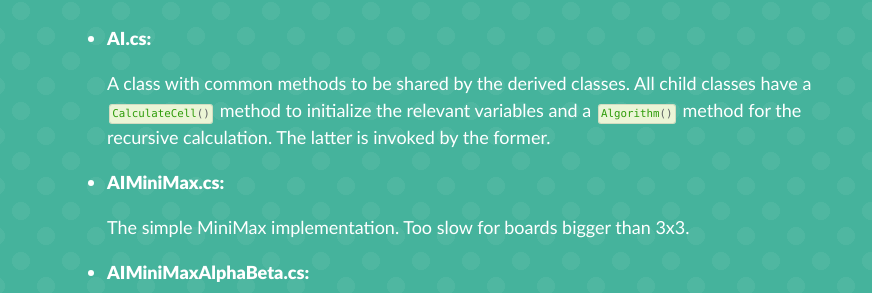
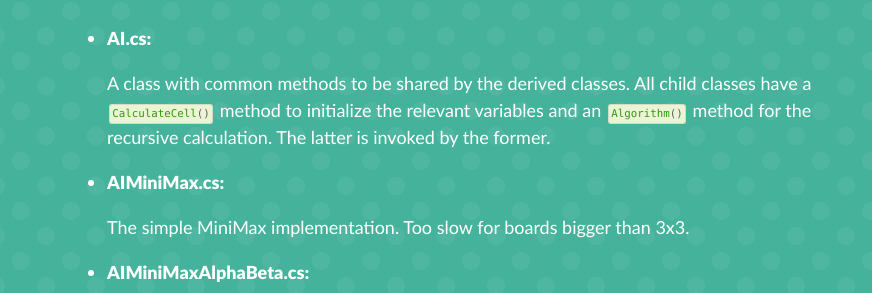
Before and after one commit to me-stevens/unbeatable-nac, a Jekyll site: the page built from index.html, in a window 1280 px wide and 900 px high, scrolled down 2078 px. Shown: the part 161-454 px from the top of the window, without its empty margins (204-1076 px from the left). Built offline with Jekyll 4.4.1, drawn with Linux system fonts in a browser that asks for light colours; some web fonts are replaced; comment, search, counter and statistics services are not loaded.

Commit message:
Correct more typos. Double ugggh.

```diff
--- a/index.html
+++ b/index.html
@@ -54,7 +54,7 @@ subtitle2: "using artificial intelligence"
 
 			<ul>
 				<li><strong>AI.cs:</strong>
-					<p>A class with common methods to be shared by the derived classes. All child classes have a <code class="language-csharp">CalculateCell()</code> method to initialize the relevant variables and a <code class="language-csharp">Algorithm()</code> method for the recursive calculation. The latter is invoked by the former.</p>
+					<p>A class with common methods to be shared by the derived classes. All child classes have a <code class="language-csharp">CalculateCell()</code> method to initialize the relevant variables and an <code class="language-csharp">Algorithm()</code> method for the recursive calculation. The latter is invoked by the former.</p>
 				</li>
 
 				<li><strong>AIMiniMax.cs:</strong>
@@ -70,7 +70,8 @@ AIMiniMaxAlphaBeta ai = new AIMiniMaxAlphaBeta();
 
 pos = ai.CalculateCell(board, first);
 					</code></pre>
-					<p>To get better results in a big board, specially for the first moves, alpha-beta is not enough, since it depends on the order in which children are visited. Initial shallow searches followed by some move-ordering technique, implementing "memory" through transposition tables or any other techniques could be investigated, (but were not used here). <br>&ndash; <span class="small">See also: <a href="#benchmark">rough benchmark</a></span>.</p>
+					<p>To get better results in a big board, specially for the first moves, alpha-beta is not enough, since it depends on the order in which children are visited. Initial shallow searches followed by some move-ordering technique, implementing "memory" through transposition tables or any other techniques could be investigated, (but were not used here).<br>
+					&ndash; <span class="small">See also: <a href="#benchmark">rough benchmark</a></span>.</p>
 				</li>
 			</ul>
 
```
